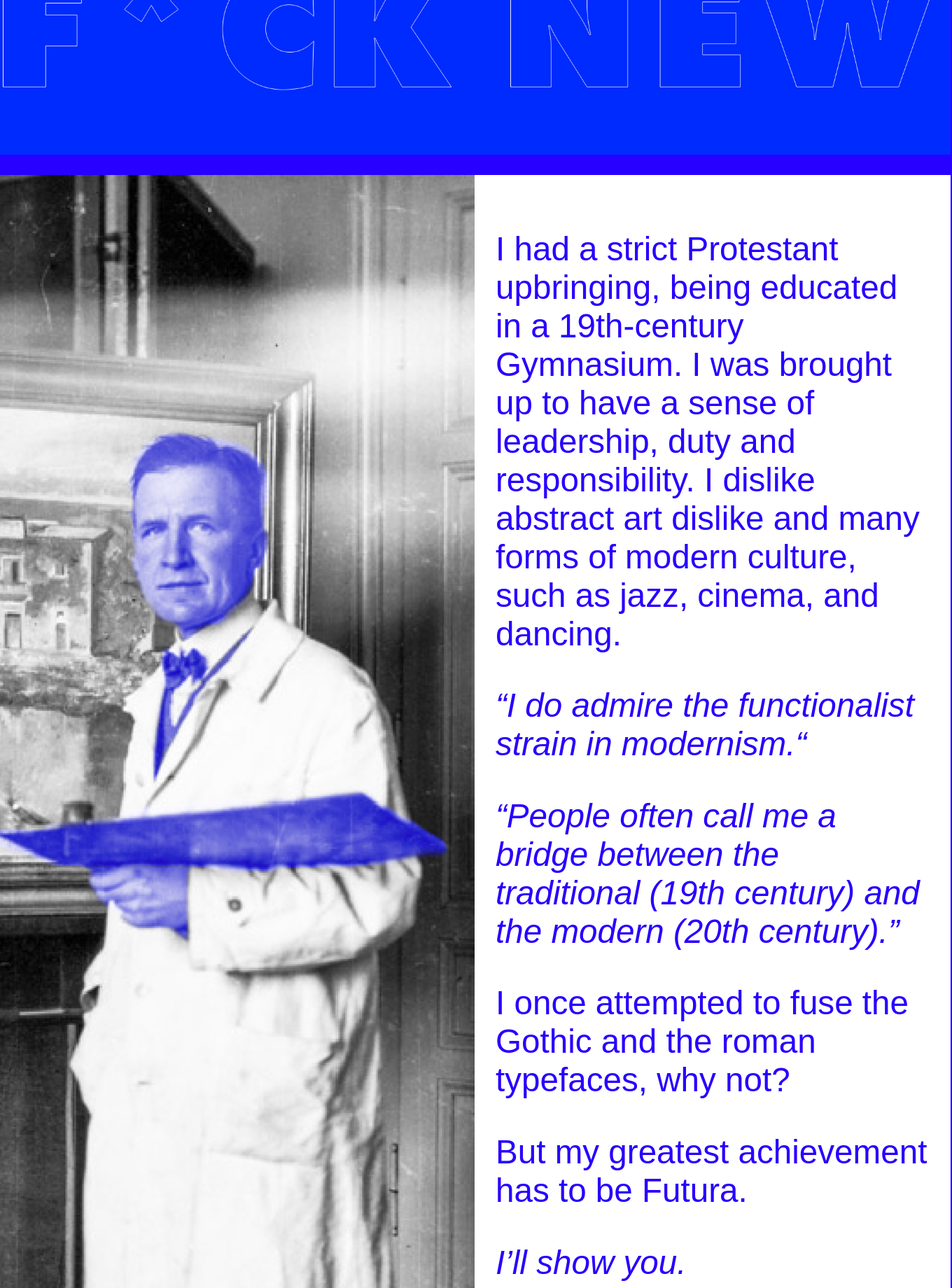
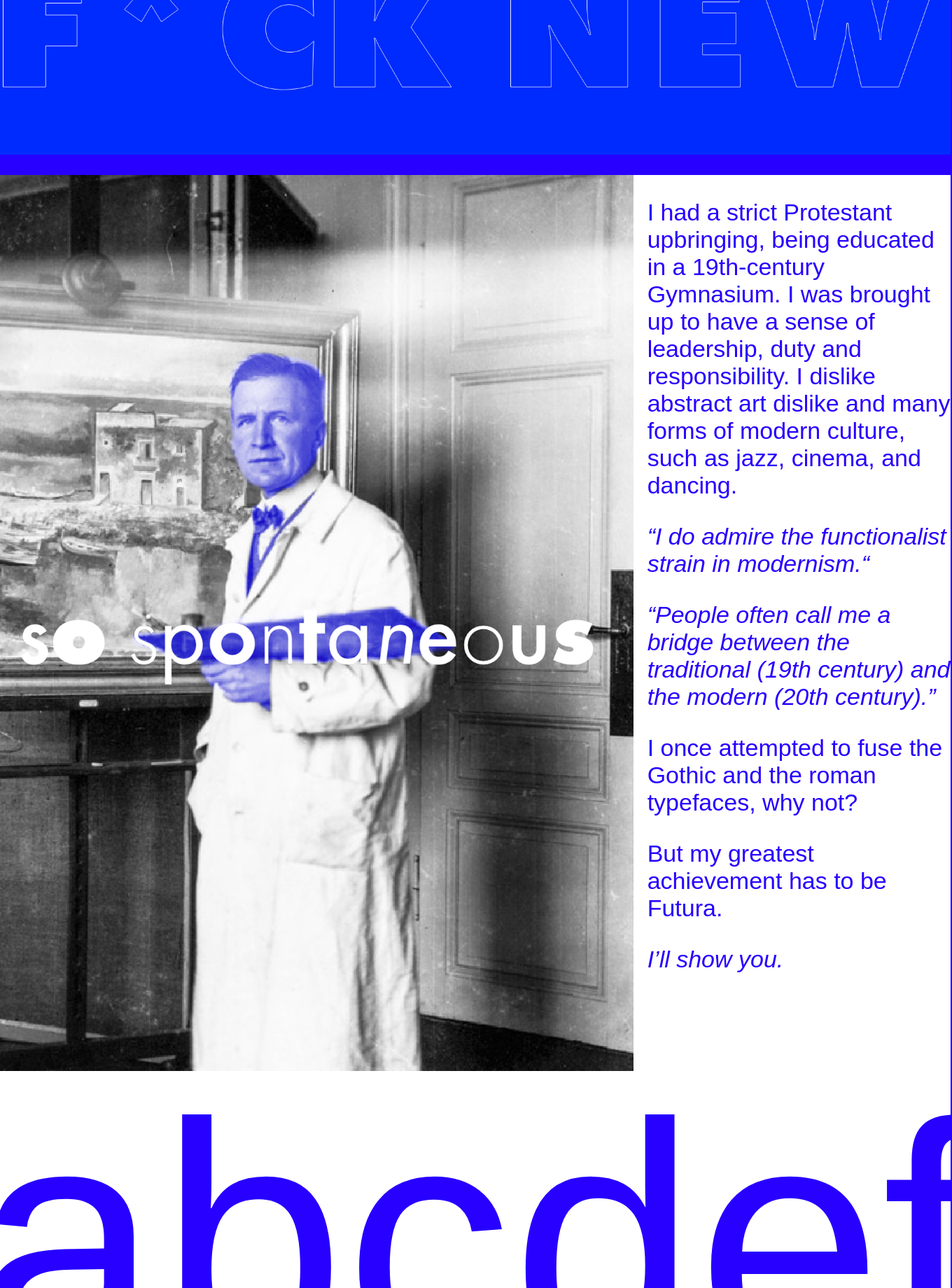
Before and after one commit to DenormeLukas/mytype, a PHP site: page / in a window 1360 px wide; the page is wider, and only the part inside the window is pictured. Shown: the part 4624-6464 px from the top of that part at 70% size. Run offline with PHP 8.4, Linux system fonts and the light colour scheme; some libraries are stand-ins or nearby versions; some web fonts are replaced.

Commit message:
More html and css '#1'

```diff
--- a/src/css/style.css
+++ b/src/css/style.css
@@ -224,18 +224,50 @@ grid-row-gap: 0px;
 
 .grid2 {
 
-display: grid;
-  grid-template-columns: 1fr 1fr;
+  display: grid;
+  grid-auto-columns: 2fr 1fr;
   grid-auto-rows: 1fr;
   gap: 0px 0px;
   background-color: white;
 }
 
+.grid2-item1 {
+
+    color: #2700FF;;
+    grid-column: 1;
+
+}
+
 .grid2-item2 {
 
-    font-size: 3.5vw;
+    font-size: 2.5vw;
     color: #2700FF;;
-    padding: 3rem;
+    padding-left: 2rem;
+    grid-column: 2;
+
+}
+
+.grid3 {
+
+  display: grid;
+  grid-auto-columns: 1fr 1.75fr;
+  grid-auto-rows: 1fr;
+  gap: 0px 0px;
+  background-color: white;
+}
+
+.grid3-item1 {
+
+    font-size: 2.5vw;
+    color: #2700FF;
+    padding-left: 2rem;
+    grid-column: 1;
+
+}
+
+.grid3-item2 {
+
+    grid-column: 2;
 
 }
 
--- a/src/index.html
+++ b/src/index.html
@@ -54,7 +54,7 @@
 
   <div class="grid2">
 
-    <div class="grid2-item1"><img src="./assets/img/PaulRenner5.jpg" alt="Paul Renner posing"></div>
+    <div class="grid2-item1"><img src="./assets/img/PaulRenner5.png" alt="Paul Renner posing"></div>
     <div class="grid2-item2 light">
       <p>I had a strict <span class="medium">Protestant upbringing,</span> being educated in a 19th-century Gymnasium.
         I was brought up to have a <span class="medium">sense of leadership, duty and responsibility.</span>
@@ -118,7 +118,71 @@
       <p class="hover">x</p>
       <p class="hover">y</p>
     </div>
+  </div>
 
+  <div class="grid3">
+
+    <div class="grid3-item1 light">
+      <p class="light-italic">
+        As said, I designed that, not bad right?
+      </p>
+
+      <p>
+        I always was a <span class="medium">very conservative person</span> so it’s only right that I designed
+        <span class="medium">one of the most progressive fonts</span> during my time.
+      </p>
+
+      <p>
+        Futura is representative of the Bauhaus ideology, <span class="medium">function over form</span>f even though I
+        wasn’t involved in Bauhaus.
+      </p>
+
+      <p>
+        It <span class="medium">took me 3 years</span> to finish the font.
+        I started sketching in 1924 and it was <span class="medium">released in 1927.</span>
+        Took me quite a while.
+        <span class="light-italic">I wanted it to be perfect.</span>
+      </p>
+
+      <p>
+        It had to have everything it needed.
+        <p class="light-italic">No more, no less.</p>
+      </p>
+
+      <p>
+        You can see this in the anatomy of the font.
+      </p>
+
+      <p class="medium-italic">
+        Let’s have a look!
+      </p>
+    </div>
+
+    <div class="grid3-item2"><img src="./assets/img/Futura.jpg" alt="Paul Renner posing"></div>
+
+  </div>
+
+  <div class="light anatomy">
+    <img src="./assets/img/Anatomy.png" alt="Futura Anatomy">
+    <p>
+      I used <span class="medium">basic geometric forms</span> and <span class="medium">even-width strokes</span> that
+      eliminate any type of
+      contrast. Lowercase letters like
+      the ‘a’
+      are the exception when it comes to the even width.
+    </p>
+
+    <p class="light-italic">
+      I made ascenders and descenders in the lowercase letters go over the height of uppercase characters.
+    </p>
+
+    <p class="medium">
+      This makes the font look elegant and sets it apart from other geometric fonts.
+    </p>
+
+    <p class="medium">
+      It was rather successful.
+    </p>
 
   </div>
 
```
Also changed, not shown: other parts of src/css/style.css (+32 -6 lines), src/assets/img/Anatomy.png (added), src/assets/img/Futura.jpg (added), src/assets/img/Futura.png (added), src/assets/img/PaulRenner5.png (added).
